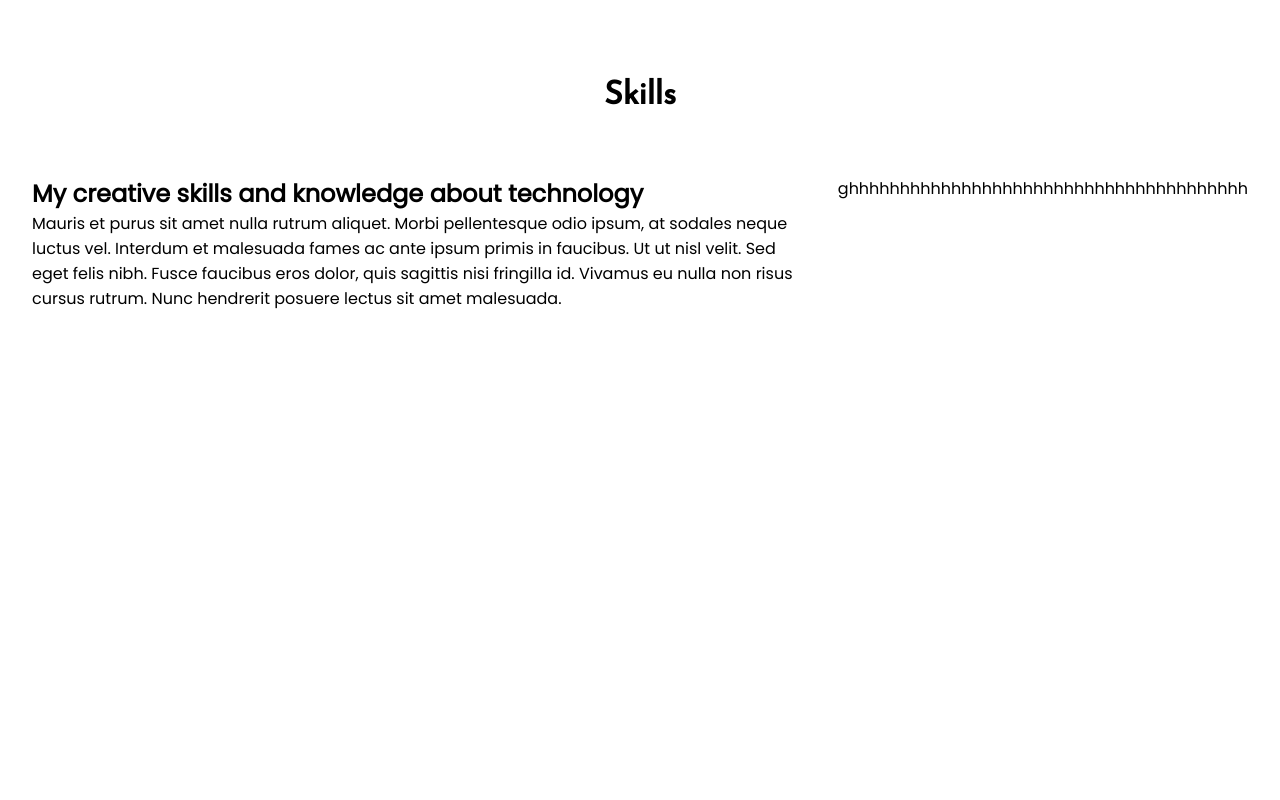
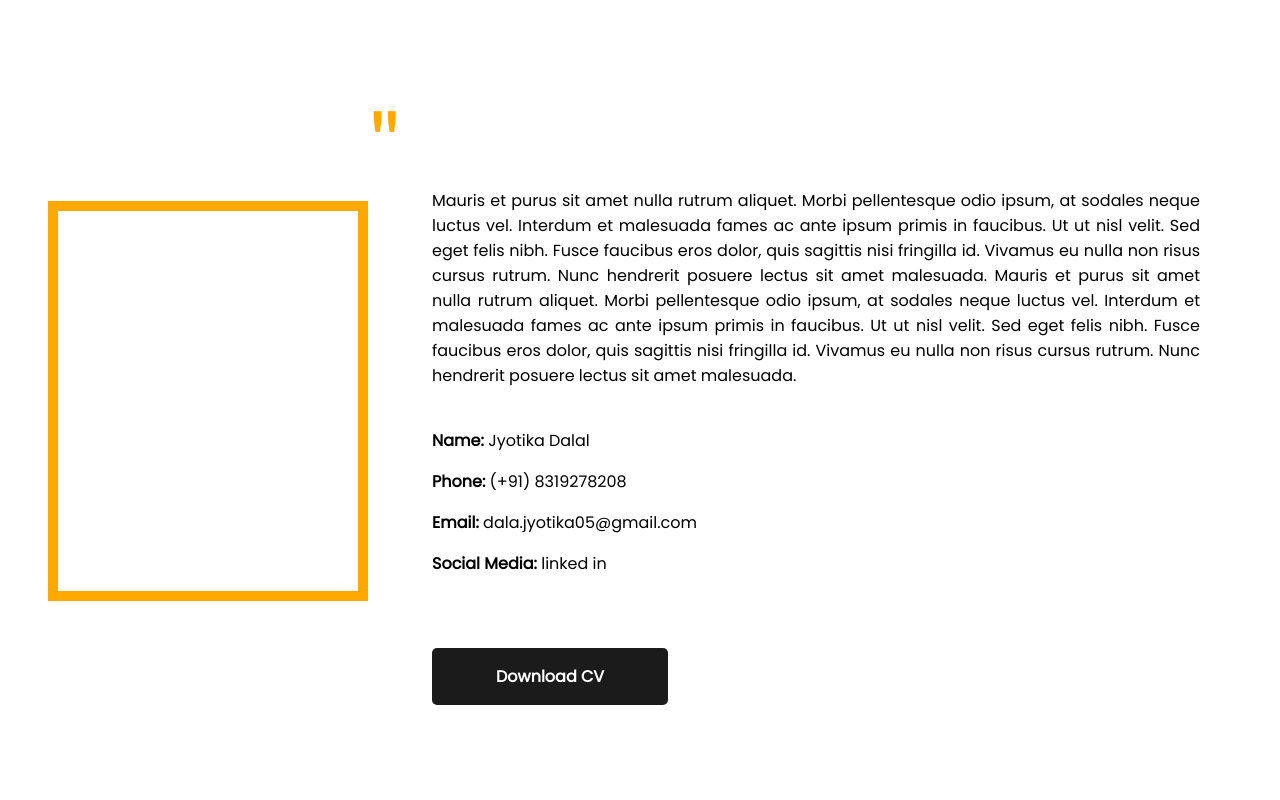
Before and after one commit to Rutuza/React-portfolio, a React (Create React App) app: page / in a window 1280 px wide. Shown: the top 800 px of the page. Built offline with nearby package versions, Linux system fonts and the light colour scheme; a web font is replaced by a local one.

Commit message:
about page button hover things changed

```diff
--- a/src/App.css
+++ b/src/App.css
@@ -78,11 +78,14 @@
     margin-top: 2rem;
     padding: 1rem 4rem;
     font-size: 1rem;
+    font-weight: 700;
     cursor: pointer;
 }
 
 .dwn_cv:hover
 {
+    background: transparent;
+    border: 3px solid #FFA800;
     color: #FFA800;
 }
 .head
@@ -138,27 +141,17 @@
 
 /* Skills section styling starts here */
 
-.sk-headline
-{
-    text-align: center;
-    font-family: 'Josefin Sans', sans-serif;
-    margin-top: 5rem;
-}
 
-.sk-flex-container
-{
-    display: flex;
-    gap: 2rem;
-    justify-content: center;
-    padding: 4rem 2rem;
-    font-family: 'poppins', sans-serif;
-}
 
-.left-sk-headline
-{
-    font-size: 1.5rem;
-    font-weight: 700;
-}
+
+
+
+
+
+
+
+
+
 
 
 
--- a/src/App.js
+++ b/src/App.js
@@ -1,16 +1,16 @@
 import React from 'react';
 import WorkPage from './Assets/pages/WorkPage';
 import SkillsPage from './Assets/pages/SkillsPage';
-// import AboutPage from './Assets/pages/AboutPage';
+import AboutPage from './Assets/pages/AboutPage';
 // import HomePage from './Assets/pages/HomePage';
 
 function App() {
   return (
     <div>
-      {/* <AboutPage/> */}
+      <AboutPage/>
       {/* <HomePage /> */}
       {/* <WorkPage/> */}
-      <SkillsPage/>
+      {/* <SkillsPage/> */}
     </div>
   );
 }
--- a/src/Assets/components/Skills.jsx
+++ b/src/Assets/components/Skills.jsx
@@ -2,19 +2,25 @@ import React from "react";
 
 function Skills() {
   return (
-    <div className="sk-container">
-        <div className="sk-panel">
-            <h1 className="sk-headline">Skills</h1>
-            <div className="sk-flex-container">
-                <div className="left-flex-body">
-                    <div className="left-sk-headline">My creative skills and knowledge about technology</div>
-                    <p className="left-flex-body-subtext">
-                    Mauris et purus sit amet nulla rutrum aliquet. Morbi pellentesque odio ipsum, at sodales neque luctus vel. Interdum et malesuada fames ac ante ipsum primis in faucibus. Ut ut nisl velit. Sed eget felis nibh. Fusce faucibus eros dolor, quis sagittis nisi fringilla id. Vivamus eu nulla non risus cursus rutrum. Nunc hendrerit posuere lectus sit amet malesuada.
-                    </p>
-                </div>
-                <div className="right-flex-body">ghhhhhhhhhhhhhhhhhhhhhhhhhhhhhhhhhhhhhhh</div>
+    <div className="skills">
+      <h1>Skills</h1>
+      <div className="content">
+        <div className="left">
+          <h1>My creative skills and knowledge about technology</h1>
+          <p>Lorem ipsum dolor sit amet consectetur adipisicing elit. Quidem dicta adipisci asperiores laboriosam soluta quis omnis nam beatae molestias optio provident, quasi libero! Suscipit eos perspiciatis eaque commodi dolorum aliquam atque provident harum distinctio alias, saepe quos nihil voluptates quo, laudantium corrupti, ratione deserunt voluptatem iure enim maxime? Illo rem dolor officiis voluptatibus ea libero, id nam maiores debitis, doloremque cupiditate repellendus vitae corrupti reiciendis blanditiis sint recusandae, nisi ipsum. Dolores, ex eos. Nam, incidunt voluptatum fugiat eveniet cumque unde voluptatem! Officiis ipsa illum magni omnis dolorem cupiditate vero dolorum nostrum hic, delectus maxime voluptatum mollitia voluptatem eaque ab, impedit nam itaque, maiores nesciunt odio temporibus autem aperiam! A, veniam sed at cumque adipisci accusantium corporis assumenda esse corrupti nemo!</p>
+
+          <a href="#">Read More</a>
+        </div>
+
+        <div className="right">
+          <div className="line">
+            <div className="info">
+              <span>HTML</span>
+              <span>90%</span>
             </div>
+          </div>
         </div>
+      </div>
     </div>
   );
 }
```
